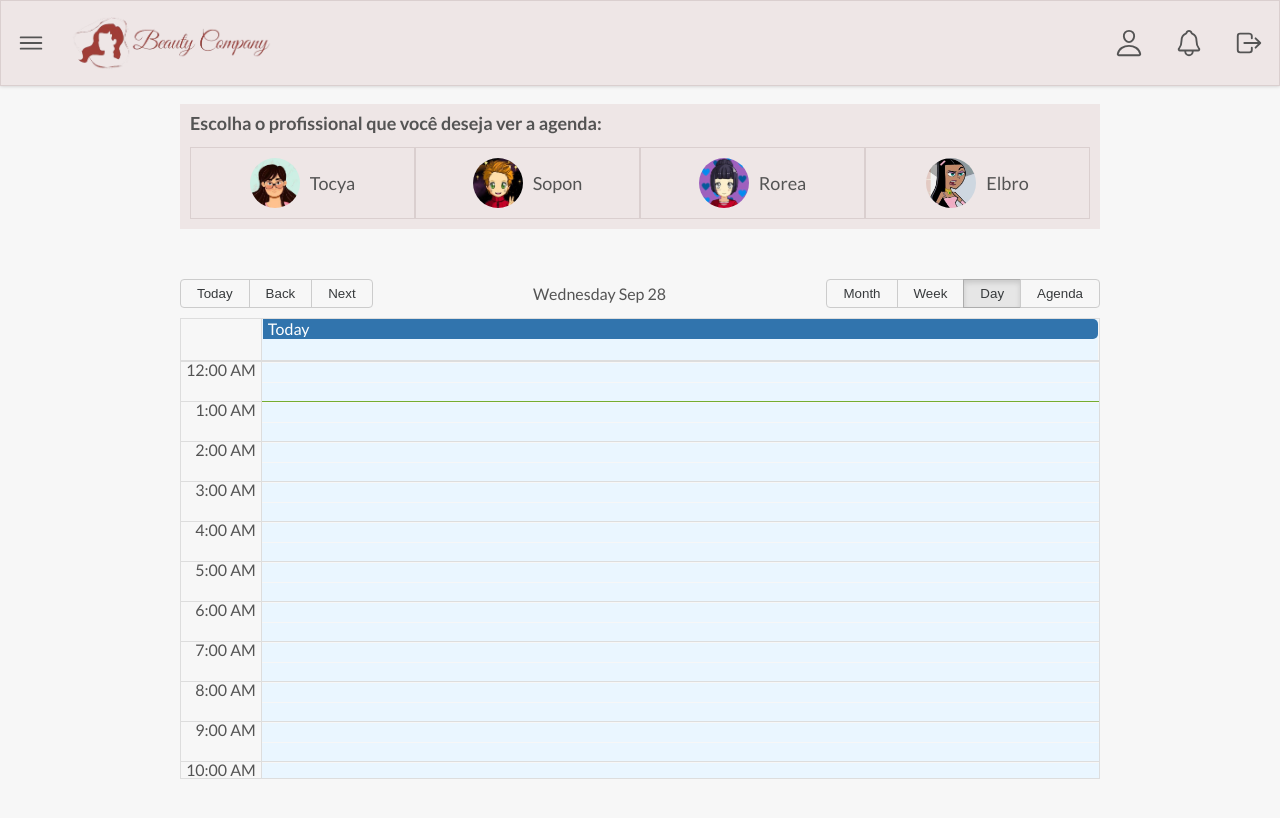
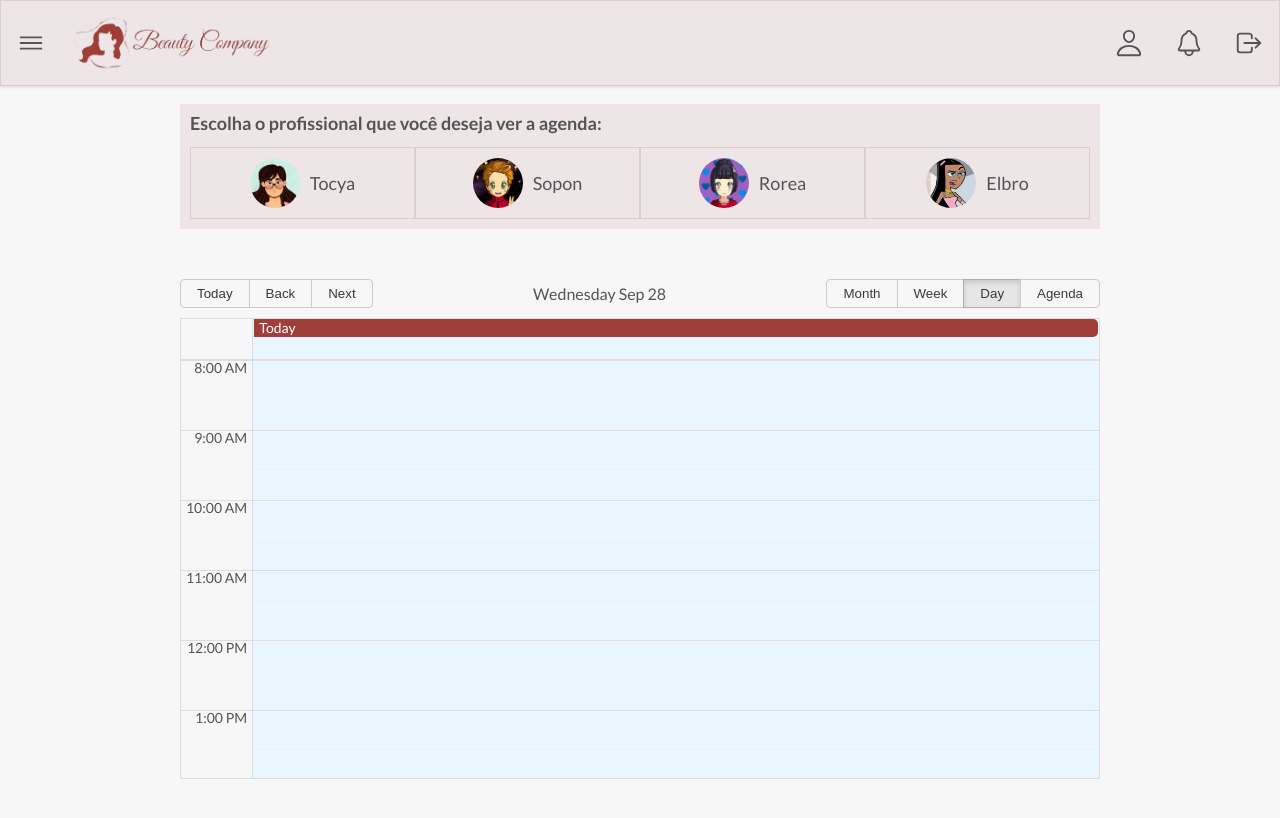
Before and after one commit to jaquecaye2/Beauty-Company, a React (Create React App) app in the folder front-end/: page /schedule in a window 1280 px wide. Shown: the top 818 px of the page. Built offline with nearby package versions, Linux system fonts and the light colour scheme.

Commit message:
Finish layout calendar

```diff
--- a/front-end/src/Components/events/events.js
+++ b/front-end/src/Components/events/events.js
@@ -1,98 +1,12 @@
 export default [
     {
-      id: 0,
-      title: "All Day Event very long title",
-      allDay: true,
-      start: new Date(2015, 3, 0),
-      end: new Date(2015, 3, 1)
+      id: 1,
+      title: "Multi-day Event",
+      start: new Date(2022, 8, 27, 12, 30, 0), // o mês é um mês a menos -> setembro = 8
+      end: new Date(2022, 8, 27, 14, 0, 0)
     },
     {
-      id: 1,
-      title: "Long Event",
-      start: new Date(2015, 3, 7),
-      end: new Date(2015, 3, 10)
-    },
-
-    {
       id: 2,
-      title: "DTS STARTS",
-      start: new Date(2016, 2, 13, 0, 0, 0),
-      end: new Date(2016, 2, 20, 0, 0, 0)
-    },
-
-    {
-      id: 3,
-      title: "DTS ENDS",
-      start: new Date(2016, 10, 6, 0, 0, 0),
-      end: new Date(2016, 10, 13, 0, 0, 0)
-    },
-
-    {
-      id: 4,
-      title: "Some Event",
-      start: new Date(2015, 3, 9, 0, 0, 0),
-      end: new Date(2015, 3, 9, 0, 0, 0)
-    },
-    {
-      id: 5,
-      title: "Conference",
-      start: new Date(2015, 3, 11),
-      end: new Date(2015, 3, 13),
-      desc: "Big conference for important people"
-    },
-    {
-      id: 6,
-      title: "Meeting",
-      start: new Date(2015, 3, 12, 10, 30, 0, 0),
-      end: new Date(2015, 3, 12, 12, 30, 0, 0),
-      desc: "Pre-meeting meeting, to prepare for the meeting"
-    },
-    {
-      id: 7,
-      title: "Lunch",
-      start: new Date(2015, 3, 12, 12, 0, 0, 0),
-      end: new Date(2015, 3, 12, 13, 0, 0, 0),
-      desc: "Power lunch"
-    },
-    {
-      id: 8,
-      title: "Meeting",
-      start: new Date(2015, 3, 12, 14, 0, 0, 0),
-      end: new Date(2015, 3, 12, 15, 0, 0, 0)
-    },
-    {
-      id: 9,
-      title: "Happy Hour",
-      start: new Date(2015, 3, 12, 17, 0, 0, 0),
-      end: new Date(2015, 3, 12, 17, 30, 0, 0),
-      desc: "Most important meal of the day"
-    },
-    {
-      id: 10,
-      title: "Dinner",
-      start: new Date(2015, 3, 12, 20, 0, 0, 0),
-      end: new Date(2015, 3, 12, 21, 0, 0, 0)
-    },
-    {
-      id: 11,
-      title: "Birthday Party",
-      start: new Date(2015, 3, 13, 7, 0, 0),
-      end: new Date(2015, 3, 13, 10, 30, 0)
-    },
-    {
-      id: 12,
-      title: "Late Night Event",
-      start: new Date(2015, 3, 17, 19, 30, 0),
-      end: new Date(2015, 3, 18, 2, 0, 0)
-    },
-    {
-      id: 13,
-      title: "Multi-day Event",
-      start: new Date(2015, 3, 20, 19, 30, 0),
-      end: new Date(2015, 3, 22, 2, 0, 0)
-    },
-    {
-      id: 14,
       title: "Today",
       start: new Date(new Date().setHours(new Date().getHours() - 3)),
       end: new Date(new Date().setHours(new Date().getHours() + 3))
--- a/front-end/src/Components/pages/Schedule.js
+++ b/front-end/src/Components/pages/Schedule.js
@@ -3,6 +3,7 @@ import { Calendar, Views, momentLocalizer } from "react-big-calendar";
 import moment from "moment";
 import "react-big-calendar/lib/css/react-big-calendar.css";
 
+// criar um events para cada profissional - pegar isso na api conforme o id do profissional vier
 import events from "../events/events.js";
 
 import Sidebar from "../shared/Sidebar";
@@ -23,19 +24,19 @@ export default function Schedule() {
           <h3>Escolha o profissional que você deseja ver a agenda:</h3>
           <div className="professionals">
             <div>
-              <img src={perfil1} alt="foto perfil"/>
+              <img src={perfil1} alt="foto perfil" />
               <p>Tocya</p>
             </div>
             <div>
-              <img src={perfil2} alt="foto perfil"/>
+              <img src={perfil2} alt="foto perfil" />
               <p>Sopon</p>
             </div>
             <div>
-              <img src={perfil3} alt="foto perfil"/>
+              <img src={perfil3} alt="foto perfil" />
               <p>Rorea</p>
             </div>
             <div>
-              <img src={perfil4} alt="foto perfil"/>
+              <img src={perfil4} alt="foto perfil" />
               <p>Elbro</p>
             </div>
           </div>
@@ -48,6 +49,15 @@ export default function Schedule() {
             endAccessor="end"
             defaultView={Views.DAY}
             style={{ height: 500 }}
+            min={new Date(0, 0, 0, 8, 0, 0)}
+            max={new Date(0, 0, 0, 19, 0, 0)}
+            eventPropGetter={(event, start, end, isSelected) => ({
+                event,
+                start,
+                end,
+                isSelected,
+                style: { backgroundColor: "#9e3f39" }
+              })}
           />
         </div>
       </BoxCalendar>
@@ -66,8 +76,16 @@ const BoxCalendar = styled.div`
   width: 75%;
   margin: 0 auto;
 
-  div.calendar{
+  div.calendar {
     margin-bottom: 50px;
+
+    .rbc-timeslot-group {
+      min-height: 70px;
+    }
+
+    .rbc-calendar {
+      font-size: 14px;
+    }
   }
 `;
 
--- a/front-end/src/Components/shared/Sidebar.js
+++ b/front-end/src/Components/shared/Sidebar.js
@@ -1,6 +1,7 @@
 import styled from "styled-components";
 import { useContext } from "react";
 import Context from "../../Context/Context";
+import { Link } from "react-router-dom";
 
 export default function Sidebar() {
   const { openSidebar } = useContext(Context);
@@ -8,22 +9,30 @@ export default function Sidebar() {
   return openSidebar ? (
     <SidebarStyle>
       <ul>
+        <Link to="/schedule">
           <li>
             <ion-icon name="newspaper-outline"></ion-icon>
             <p>Agenda</p>
           </li>
+        </Link>
+        <Link to="/showClients">
           <li>
             <ion-icon name="people-outline"></ion-icon>
             <p>Clientes</p>
           </li>
+        </Link>
+        <Link to="/showServices">
           <li>
             <ion-icon name="bag-handle-outline"></ion-icon>
             <p>Serviços</p>
           </li>
+        </Link>
+        <Link to="/showProfessionals">
           <li>
             <ion-icon name="person-outline"></ion-icon>
             <p>Profissionais</p>
           </li>
+        </Link>
       </ul>
     </SidebarStyle>
   ) : null;
@@ -59,5 +68,10 @@ const SidebarStyle = styled.div`
         margin-right: 10px;
       }
     }
+
+    a{
+      text-decoration: none;
+      color: var(--cor-texto);
+    }
   }
 `;
```
Lines whose indentation alone changed are shown as unchanged.
